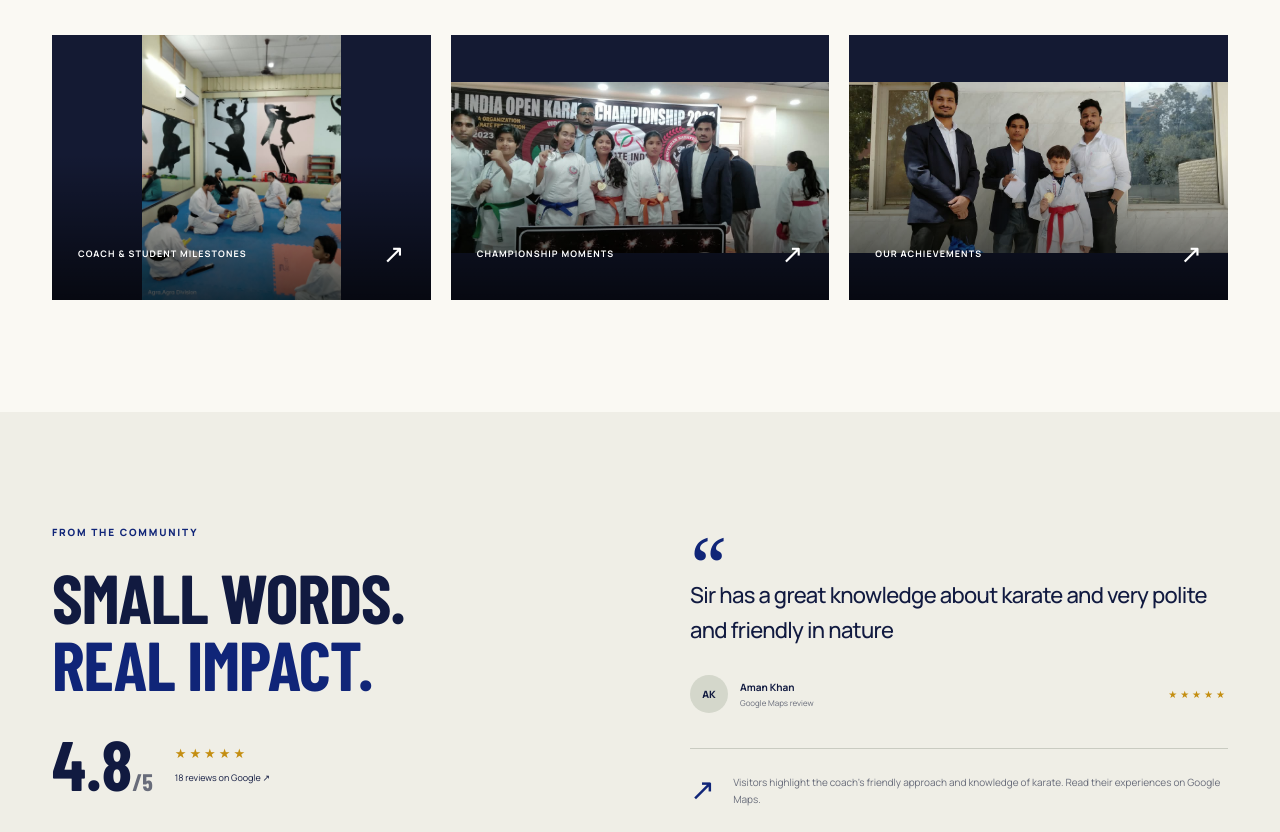
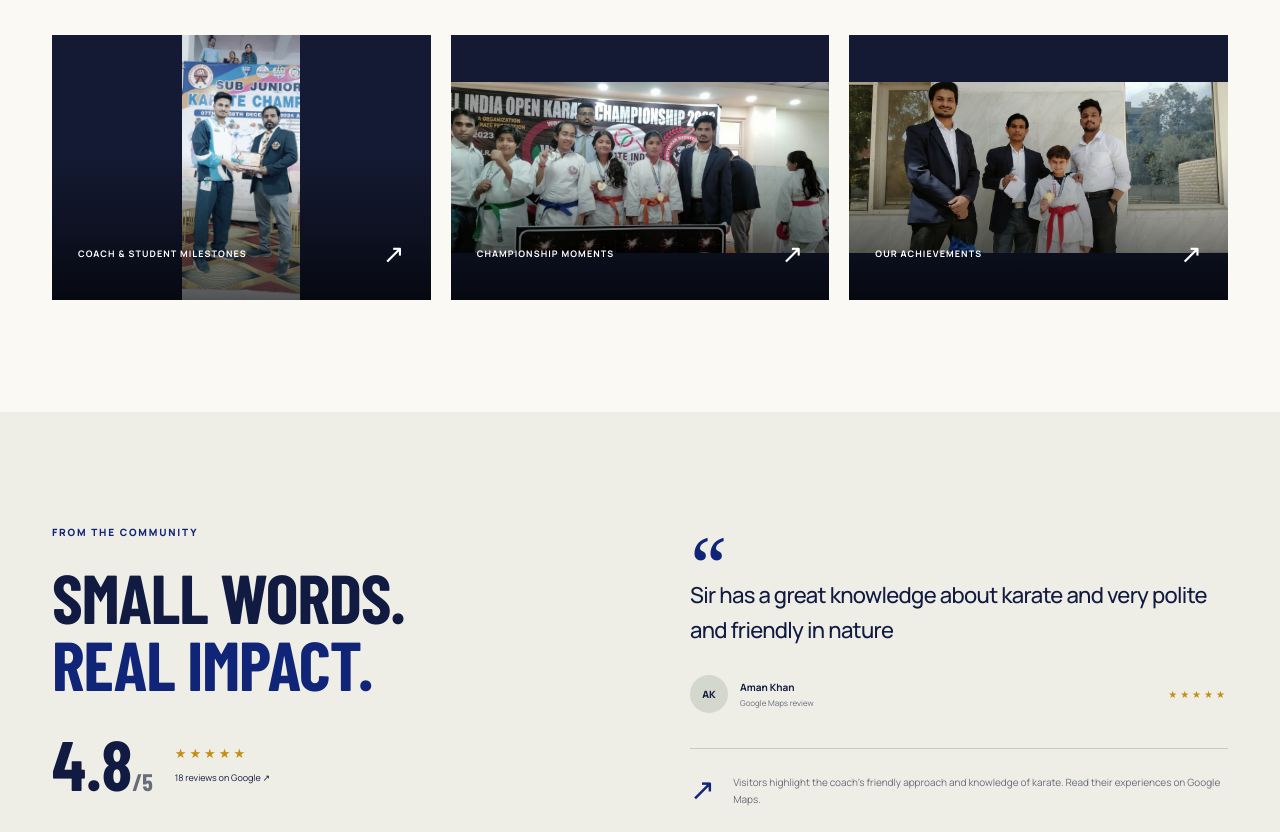
Before and after one commit to akshaymehra00007-dotcom/burhan-karate-academy, a website: page dist/index.html in a window 1280 px wide. Shown: the part 4127-4959 px from the top of the page. Drawn offline with nearby package versions, Linux system fonts and the light colour scheme; a web font is replaced by a local one.

Commit message:
Feature award presentation in compact achievement preview

```diff
--- a/dist/index.html
+++ b/dist/index.html
@@ -47,7 +47,7 @@
     <section class="gallery section wrap" id="gallery"><div class="section-heading reveal"><div><p class="eyebrow">NO STOCK PHOTOS. JUST OUR DOJO.</p><h2>A LOOK <em>INSIDE.</em></h2></div><a class="underlined-link" href="gallery.html#training" target="_blank" rel="noopener">View more <span>↗</span></a></div>
       <div class="gallery-grid"><button class="gallery-item wide reveal" data-image="assets/client-home-19.jpg" data-caption="OUR ACADEMY COMMUNITY"><img src="assets/client-home-19.jpg" alt="OUR ACADEMY COMMUNITY" loading="lazy" decoding="async"><span><b>OUR ACADEMY COMMUNITY</b><i>↗</i></span></button><button class="gallery-item reveal" data-image="assets/client-home-20.jpg" data-caption="TRAINING ON THE MAT"><img src="assets/client-home-20.jpg" alt="TRAINING ON THE MAT" loading="lazy" decoding="async"><span><b>TRAINING ON THE MAT</b><i>↗</i></span></button><button class="gallery-item reveal" data-image="assets/client-home-18.jpg" data-caption="SCHOOL SPORTS &amp; SELF-DEFENCE"><img src="assets/client-home-18.jpg" alt="SCHOOL SPORTS &amp; SELF-DEFENCE" loading="lazy" decoding="async"><span><b>SCHOOL SPORTS &amp; SELF-DEFENCE</b><i>↗</i></span></button></div><p class="gallery-credit"><a href="gallery.html#training" target="_blank" rel="noopener" class="underlined-link">View more photos <span>↗</span></a></p>
     </section>
-<section class="section wrap achievement-preview" id="achievements"><div class="section-heading reveal"><div><p class="eyebrow">OUR ACHIEVEMENTS</p><h2>PROGRESS TO<br><em>BE PROUD OF.</em></h2></div><div class="achievement-summary"><p>3-time District Gold Medalist. State Gold and Silver Medalist. National Silver Medalist.</p><p>State Bronze Medalist in Boxing. Students selected for SAI and SGFI Gold Medalists trained.</p><a class="underlined-link" href="gallery.html#achievements" target="_blank" rel="noopener">View more <span>↗</span></a></div></div><div class="gallery-grid achievement-highlights"><button class="gallery-item reveal" data-image="assets/client-photo-18.jpg" data-caption="COACH &amp; STUDENT MILESTONES"><img src="assets/client-photo-18.jpg" alt="COACH &amp; STUDENT MILESTONES" loading="lazy" decoding="async"><span><b>COACH &amp; STUDENT MILESTONES</b><i>↗</i></span></button><button class="gallery-item reveal" data-image="assets/client-photo-11.jpg" data-caption="CHAMPIONSHIP MOMENTS"><img src="assets/client-photo-11.jpg" alt="CHAMPIONSHIP MOMENTS" loading="lazy" decoding="async"><span><b>CHAMPIONSHIP MOMENTS</b><i>↗</i></span></button><button class="gallery-item reveal" data-image="assets/client-photo-09.jpg" data-caption="OUR ACHIEVEMENTS"><img src="assets/client-photo-09.jpg" alt="OUR ACHIEVEMENTS" loading="lazy" decoding="async"><span><b>OUR ACHIEVEMENTS</b><i>↗</i></span></button></div></section>
+<section class="section wrap achievement-preview" id="achievements"><div class="section-heading reveal"><div><p class="eyebrow">OUR ACHIEVEMENTS</p><h2>PROGRESS TO<br><em>BE PROUD OF.</em></h2></div><div class="achievement-summary"><p>3-time District Gold Medalist. State Gold and Silver Medalist. National Silver Medalist.</p><p>State Bronze Medalist in Boxing. Students selected for SAI and SGFI Gold Medalists trained.</p><a class="underlined-link" href="gallery.html#achievements" target="_blank" rel="noopener">View more <span>↗</span></a></div></div><div class="gallery-grid achievement-highlights"><button class="gallery-item reveal" data-image="assets/client-photo-16.jpg" data-caption="COACH &amp; STUDENT MILESTONES"><img src="assets/client-photo-16.jpg" alt="COACH &amp; STUDENT MILESTONES" loading="lazy" decoding="async"><span><b>COACH &amp; STUDENT MILESTONES</b><i>↗</i></span></button><button class="gallery-item reveal" data-image="assets/client-photo-11.jpg" data-caption="CHAMPIONSHIP MOMENTS"><img src="assets/client-photo-11.jpg" alt="CHAMPIONSHIP MOMENTS" loading="lazy" decoding="async"><span><b>CHAMPIONSHIP MOMENTS</b><i>↗</i></span></button><button class="gallery-item reveal" data-image="assets/client-photo-09.jpg" data-caption="OUR ACHIEVEMENTS"><img src="assets/client-photo-09.jpg" alt="OUR ACHIEVEMENTS" loading="lazy" decoding="async"><span><b>OUR ACHIEVEMENTS</b><i>↗</i></span></button></div></section>
     <section class="reviews section"><div class="wrap review-layout"><div class="review-intro reveal"><p class="eyebrow">FROM THE COMMUNITY</p><h2>SMALL WORDS.<br><em>REAL IMPACT.</em></h2><a href="https://maps.app.goo.gl/WHwf1YjnLNgi2k3N9" target="_blank" rel="noopener" class="rating-large"><strong>4.8<span>/5</span></strong><div><span class="stars">★★★★★</span><p>18 reviews on Google ↗</p></div></a></div><div class="review-quotes reveal"><figure><span class="quote-mark" aria-hidden="true">“</span><blockquote>Sir has a great knowledge about karate and very polite and friendly in nature</blockquote><figcaption><span class="avatar">AK</span><span><b>Aman Khan</b><small>Google Maps review</small></span><span class="stars">★★★★★</span></figcaption></figure><div class="review-note"><span>↗</span><p>Visitors highlight the coach’s friendly approach and knowledge of karate. Read their experiences on Google Maps.</p></div></div></div></section>
     <section class="visit section wrap" id="visit"><div class="visit-copy reveal"><p class="eyebrow">YOUR NEXT STEP IS CLOSE BY</p><h2>FIND US.<br><em>FIND YOUR FOCUS.</em></h2><p>Come see the academy on Shamshabad Road.<br>Call ahead to arrange your visit.</p><address><span class="location-icon" aria-hidden="true">↗</span><div><b>Dynamic Karate &amp; Dance Academy</b><br>29 kh 838, Dashrath Kunj koloni<br>Rajeswer mandir ke paas, Shamshabad Road<br>Agra · PIN 28001</div></address><div class="visit-actions"><a class="button dark" href="https://www.google.com/maps/search/?api=1&amp;query=29%20kh%20838%20dashrath%20Kunj%20koloni%20rajeswer%20mandir%20ke%20paas%20shamshabad%20road%20agra" target="_blank" rel="noopener">Get directions <span>↗</span></a><a class="phone-link" href="tel:+917500345441">+91 75003 45441</a></div></div><div class="map-panel reveal"><iframe title="Dynamic Karate &amp; Dance Academy location in Agra" src="https://maps.google.com/maps?q=29%20kh%20838%20dashrath%20Kunj%20koloni%20rajeswer%20mandir%20ke%20paas%20shamshabad%20road%20agra&amp;z=16&amp;output=embed" loading="lazy" referrerpolicy="no-referrer-when-downgrade" allowfullscreen></iframe><a class="map-caption" href="https://www.google.com/maps/search/?api=1&amp;query=29%20kh%20838%20dashrath%20Kunj%20koloni%20rajeswer%20mandir%20ke%20paas%20shamshabad%20road%20agra" target="_blank" rel="noopener"><span><i class="red-dot"></i> SHAMSHABAD ROAD · AGRA</span><b>OPEN MAPS ↗</b></a></div></section>
     <section class="enquiry section" id="enquire"><div class="wrap enquiry-layout"><div class="enquiry-copy reveal"><p class="eyebrow light">IT STARTS WITH YOU</p><h2>YOUR FIRST STEP.<br><em>RIGHT HERE.</em></h2><p>Have a question about classes?<br>Tell us a little about yourself.<br>Let’s get the conversation started.</p><a href="tel:+917500345441">Prefer a call? <b>+91 75003 45441 ↗</b></a></div><form id="enquiry-form" class="enquiry-form reveal"><div class="form-top"><span>LET’S TALK TRAINING</span><span>↗</span></div><div class="form-fields"><label>Your name<input type="text" name="name" placeholder="Name of student or parent" autocomplete="name" required maxlength="80"></label><div class="form-row"><label>Student age<input type="number" name="age" placeholder="Age" min="3" max="99" required inputmode="numeric"></label><label>Interested in<select name="interest" id="interest"><option>Karate &amp; Taekwondo</option><option>Dance, Yoga &amp; Fitness</option><option>Personal training</option><option>Girls’ self-defence</option><option>School &amp; society programs</option><option>Class timings &amp; fees</option></select></label></div></div><button type="submit" class="button">Prepare my enquiry <span>↗</span></button><p class="form-note">We’ll prepare a message for you to send to the academy. Nothing is sent automatically.</p></form></div></section>
```
